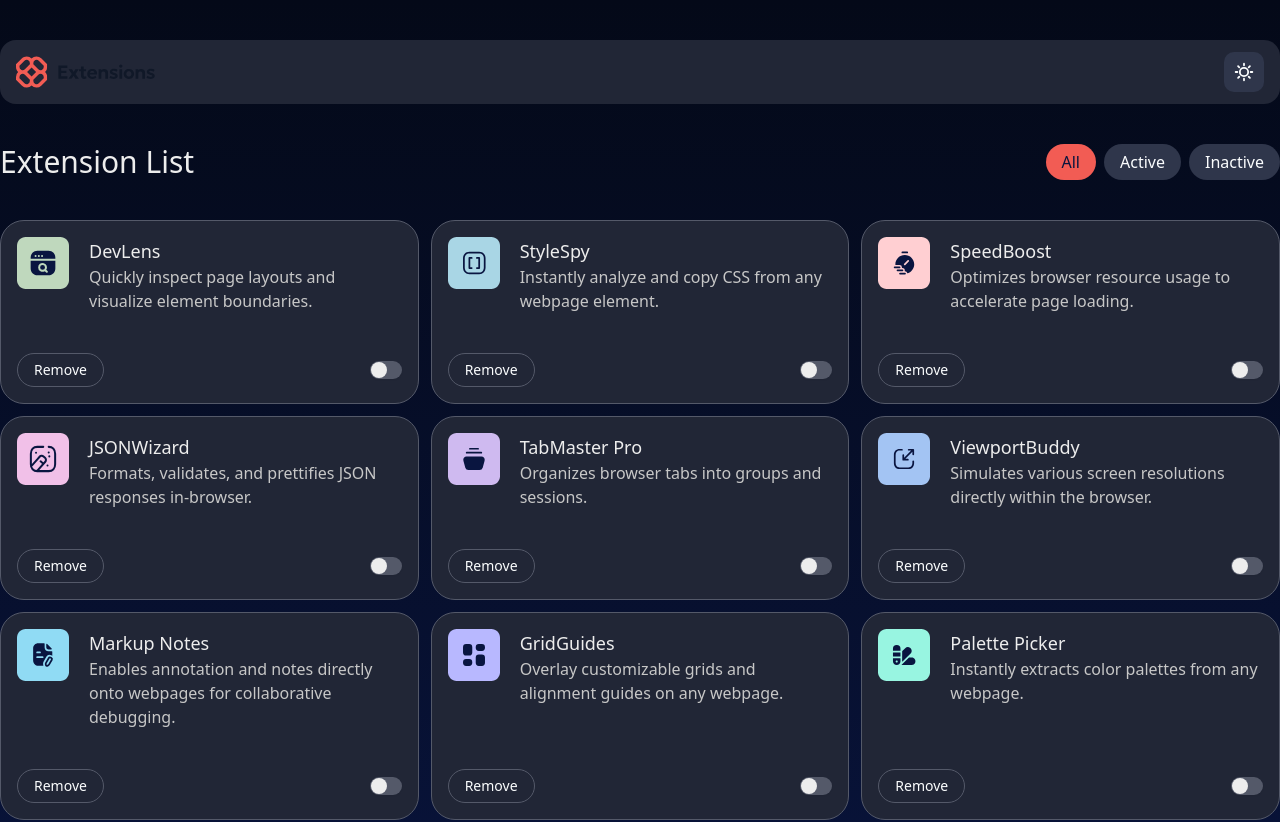
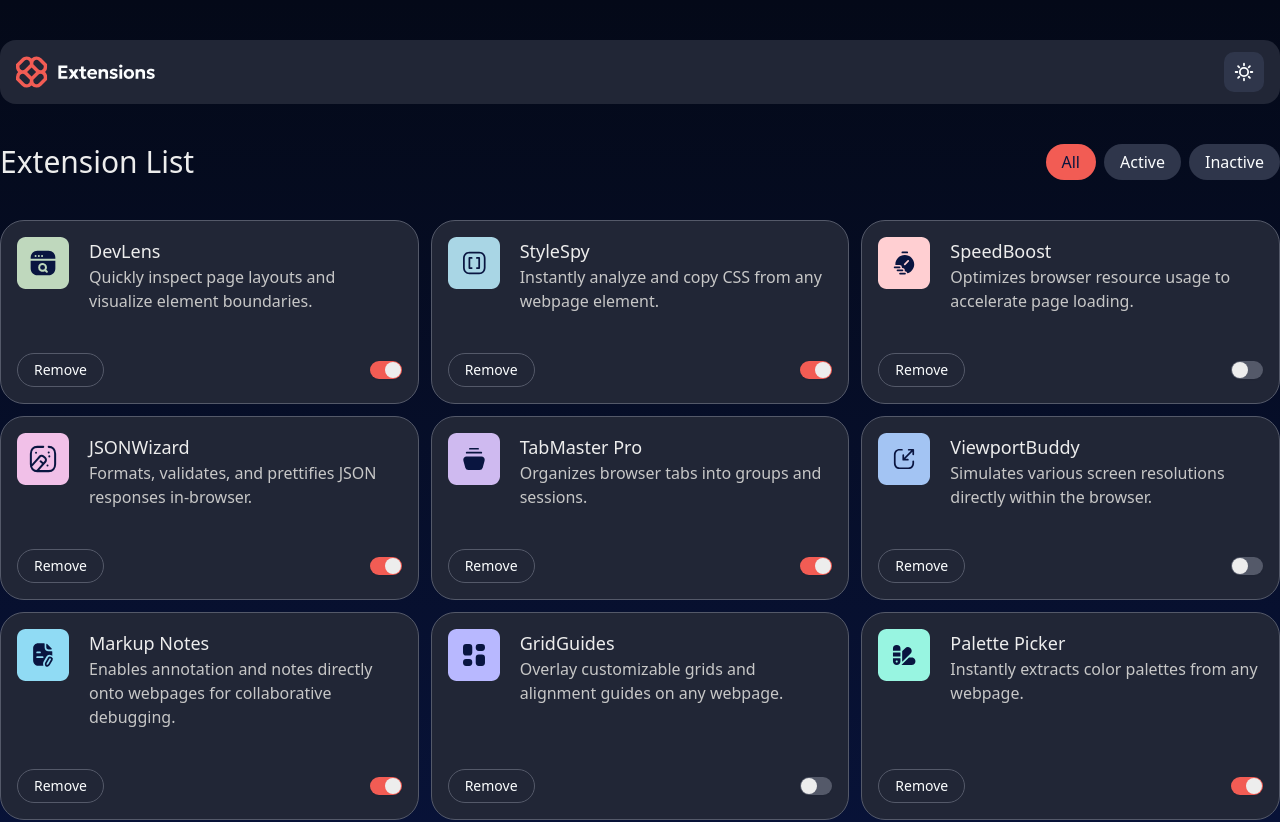
Before and after one commit to rainndev/Front-end-mentor-react, a React (Vite) app: page /#/browser-extension-manager in a window 1280 px wide. Shown: the top 822 px of the page. Built offline with nearby package versions, Linux system fonts and the light colour scheme.

Commit message:
feat: add business logic for toggling extension

```diff
--- a/src/component/BrowserExtensionManager/ExtensionCard.tsx
+++ b/src/component/BrowserExtensionManager/ExtensionCard.tsx
@@ -1,7 +1,7 @@
 import { Switch } from "@/components/ui/switch";
-import { ExtensionItem } from "@/types/BrowserExtensionManager/browser-extension-data.types";
+import { ExtensionItemProps } from "@/types/BrowserExtensionManager/browser-extension-data.types";
 
-const ExtensionCard = (extensionData: ExtensionItem) => {
+const ExtensionCard = (extensionData: ExtensionItemProps) => {
   return (
     <div className="flex flex-col bg-BEM-neutral-800 p-4 border border-BEM-neutral-600 rounded-3xl justify-between">
       <div className="flex space-x-5">
@@ -23,7 +23,17 @@ const ExtensionCard = (extensionData: ExtensionItem) => {
           Remove
         </button>
 
-        <Switch className="cursor-pointer" id={extensionData.name} />
+        <Switch
+          className="cursor-pointer"
+          checked={extensionData.isActive}
+          onCheckedChange={(check) => {
+            extensionData.toggleExtension(extensionData.id);
+            console.log(
+              `extension: ${extensionData.name}: toggled to : ${check}`
+            );
+          }}
+          id={extensionData.name}
+        />
       </div>
     </div>
   );
--- a/src/component/BrowserExtensionManager/ExtensionCardsContainer.tsx
+++ b/src/component/BrowserExtensionManager/ExtensionCardsContainer.tsx
@@ -1,12 +1,28 @@
 import extensionListData from "@/data/browser-extension-data.json";
 import { ExtensionItem } from "@/types/BrowserExtensionManager/browser-extension-data.types";
 import ExtensionCard from "./ExtensionCard";
+import { useState } from "react";
 
 const ExtensionCardsContainer = () => {
+  const [data, setData] =
+    useState<Omit<ExtensionItem, "toggleExtension">[]>(extensionListData);
+
+  const toggleExtension = (id: number) => {
+    setData((prevData) =>
+      prevData.map((item: ExtensionItem) =>
+        item.id === id ? { ...item, isActive: !item.isActive } : item
+      )
+    );
+  };
+
   return (
     <div className="grid grid-cols-3 gap-3 mt-10">
-      {extensionListData.map((extensionData: ExtensionItem) => (
-        <ExtensionCard key={extensionData.name} {...extensionData} />
+      {data.map((extensionData: ExtensionItem) => (
+        <ExtensionCard
+          key={extensionData.name}
+          toggleExtension={toggleExtension}
+          {...extensionData}
+        />
       ))}
     </div>
   );
--- a/src/component/BrowserExtensionManager/NavigationBar.tsx
+++ b/src/component/BrowserExtensionManager/NavigationBar.tsx
@@ -1,7 +1,7 @@
 const NavigationBar = () => {
   return (
     <div className="w-full ">
-      <nav className="w-full bg-BEM-neutral-800 flex justify-between p-3 px-4 rounded-2xl items-center text-gray-900 dark:text-BEM-neutral-0">
+      <nav className="w-full bg-BEM-neutral-800 flex justify-between p-3 px-4 rounded-2xl items-center text-BEM-neutral-0">
         <svg
           className="h-8"
           xmlns="http://www.w3.org/2000/svg"
--- a/src/data/browser-extension-data.json
+++ b/src/data/browser-extension-data.json
@@ -1,71 +1,83 @@
 [
   {
+    "id": 0,
     "logo": "/Front-end-mentor-react/browser-extension-manager/assets/images/logo-devlens.svg",
     "name": "DevLens",
     "description": "Quickly inspect page layouts and visualize element boundaries.",
     "isActive": true
   },
   {
+    "id": 1,
     "logo": "/Front-end-mentor-react/browser-extension-manager/assets/images/logo-style-spy.svg",
     "name": "StyleSpy",
     "description": "Instantly analyze and copy CSS from any webpage element.",
     "isActive": true
   },
   {
+    "id": 2,
     "logo": "/Front-end-mentor-react/browser-extension-manager/assets/images/logo-speed-boost.svg",
     "name": "SpeedBoost",
     "description": "Optimizes browser resource usage to accelerate page loading.",
     "isActive": false
   },
   {
+    "id": 3,
     "logo": "/Front-end-mentor-react/browser-extension-manager/assets/images/logo-json-wizard.svg",
     "name": "JSONWizard",
     "description": "Formats, validates, and prettifies JSON responses in-browser.",
     "isActive": true
   },
   {
+    "id": 4,
     "logo": "/Front-end-mentor-react/browser-extension-manager/assets/images/logo-tab-master-pro.svg",
     "name": "TabMaster Pro",
     "description": "Organizes browser tabs into groups and sessions.",
     "isActive": true
   },
   {
+    "id": 5,
     "logo": "/Front-end-mentor-react/browser-extension-manager/assets/images/logo-viewport-buddy.svg",
     "name": "ViewportBuddy",
     "description": "Simulates various screen resolutions directly within the browser.",
     "isActive": false
   },
   {
+    "id": 6,
     "logo": "/Front-end-mentor-react/browser-extension-manager/assets/images/logo-markup-notes.svg",
     "name": "Markup Notes",
     "description": "Enables annotation and notes directly onto webpages for collaborative debugging.",
     "isActive": true
   },
   {
+    "id": 7,
     "logo": "/Front-end-mentor-react/browser-extension-manager/assets/images/logo-grid-guides.svg",
     "name": "GridGuides",
     "description": "Overlay customizable grids and alignment guides on any webpage.",
     "isActive": false
   },
   {
+    "id": 8,
     "logo": "/Front-end-mentor-react/browser-extension-manager/assets/images/logo-palette-picker.svg",
     "name": "Palette Picker",
     "description": "Instantly extracts color palettes from any webpage.",
     "isActive": true
   },
   {
+    "id": 9,
     "logo": "/Front-end-mentor-react/browser-extension-manager/assets/images/logo-link-checker.svg",
     "name": "LinkChecker",
     "description": "Scans and highlights broken links on any page.",
     "isActive": true
   },
   {
+    "id": 10,
     "logo": "/Front-end-mentor-react/browser-extension-manager/assets/images/logo-dom-snapshot.svg",
     "name": "DOM Snapshot",
     "description": "Capture and export DOM structures quickly.",
     "isActive": false
   },
   {
+    "id": 11,
     "logo": "/Front-end-mentor-react/browser-extension-manager/assets/images/logo-console-plus.svg",
     "name": "ConsolePlus",
     "description": "Enhanced developer console with advanced filtering and logging.",
--- a/src/types/BrowserExtensionManager/browser-extension-data.types.ts
+++ b/src/types/BrowserExtensionManager/browser-extension-data.types.ts
@@ -1,6 +1,10 @@
-export interface ExtensionItem {
+export interface ExtensionItemProps {
+  id: number;
   logo: string;
   name: string;
   description: string;
   isActive: boolean;
+  toggleExtension: (id: number) => void;
 }
+
+export type ExtensionItem = Omit<ExtensionItemProps, "toggleExtension">;
```
